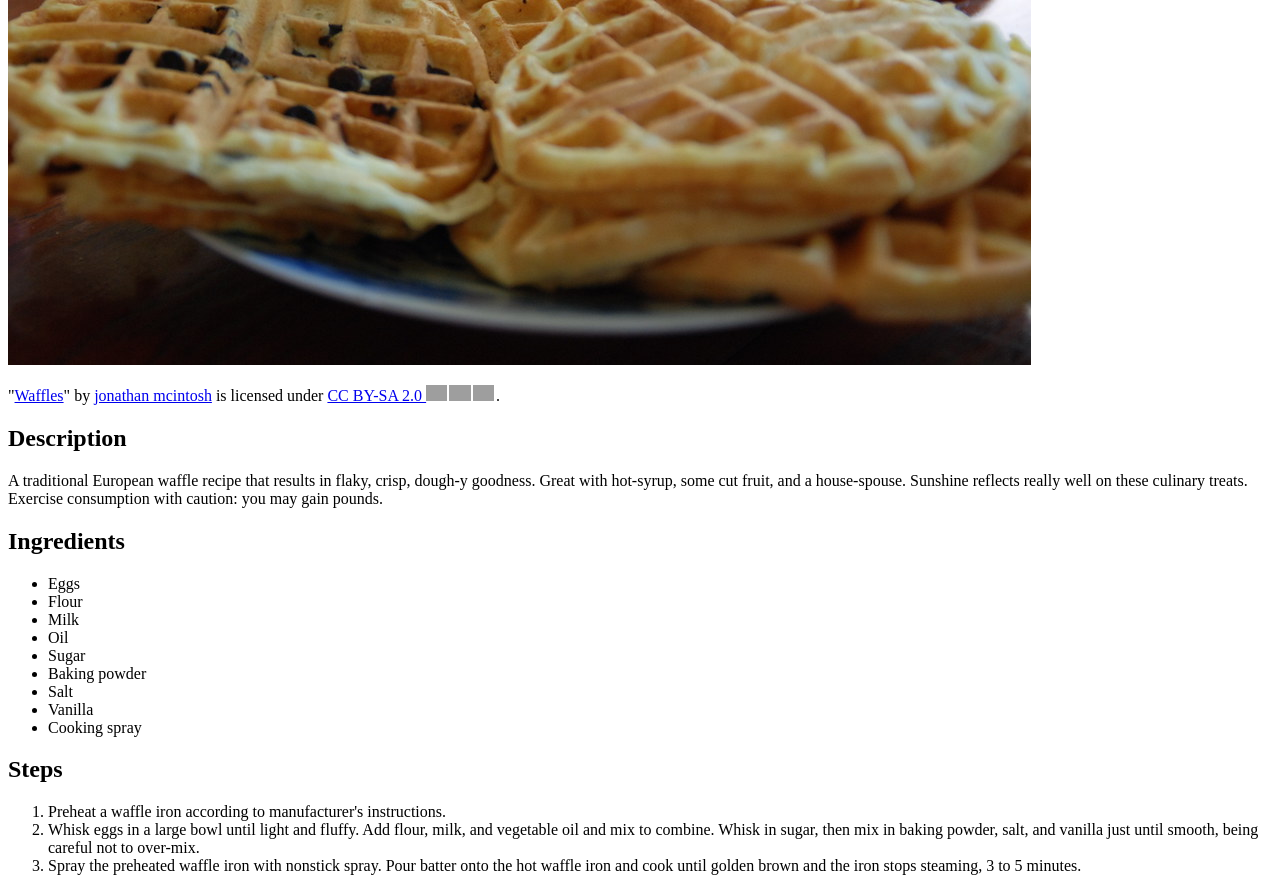
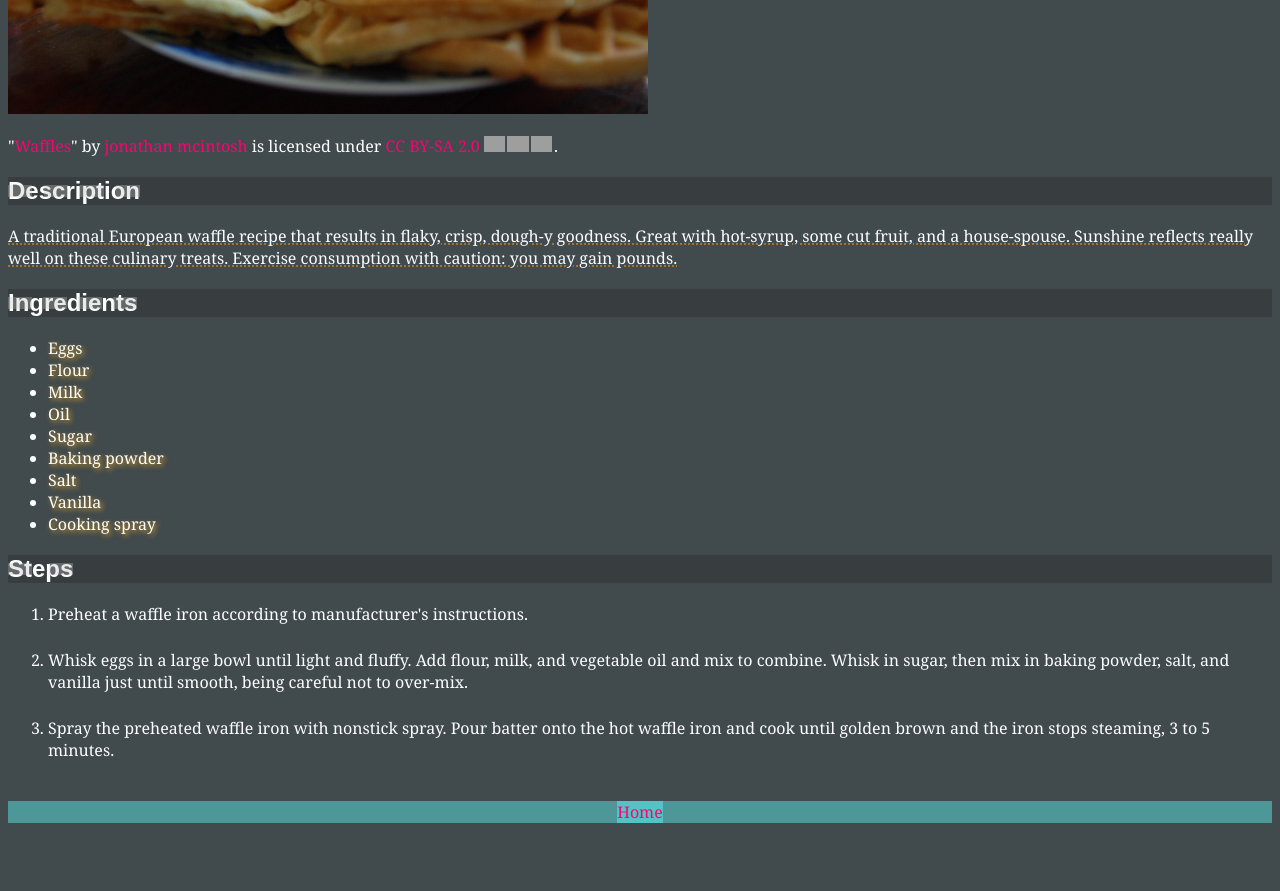
Before and after one commit to dissidenttux/odin-recipes, a plain HTML site: page recipes/waffles.html in a window 1280 px wide. Shown: the part 400-1291 px from the top of the page. After the commit the page ends 1231 px from the top, so only its background shows below. Drawn offline with Linux system fonts and the light colour scheme; grey boxes are pictures that could not be loaded.

Commit message:
Implement inital website style

```diff
--- a/recipes/waffles.html
+++ b/recipes/waffles.html
@@ -3,6 +3,7 @@
     <head>
         <meta charset="UTF-8">
         <title>Waffles | Odin Recipes</title>
+        <link href="../style.css" rel="stylesheet">
     </head>
 
     <body>
@@ -12,13 +13,13 @@
         <p class="attribution">"<a target="_blank" rel="noopener noreferrer" href="https://www.flickr.com/photos/68979377@N00/3751958052">Waffles</a>" by <a target="_blank" rel="noopener noreferrer" href="https://www.flickr.com/photos/68979377@N00">jonathan mcintosh</a> is licensed under <a target="_blank" rel="noopener noreferrer" href="https://creativecommons.org/licenses/by-sa/2.0/?ref=openverse">CC BY-SA 2.0 <img src="https://mirrors.creativecommons.org/presskit/icons/cc.svg" style="height: 1em; margin-right: 0.125em; display: inline;"></img><img src="https://mirrors.creativecommons.org/presskit/icons/by.svg" style="height: 1em; margin-right: 0.125em; display: inline;"></img><img src="https://mirrors.creativecommons.org/presskit/icons/sa.svg" style="height: 1em; margin-right: 0.125em; display: inline;"></img></a>.</p>
 
         <h2>Description</h2>
-        <p>A traditional European waffle recipe that results in flaky, crisp, dough-y goodness. Great
+        <p class="description">A traditional European waffle recipe that results in flaky, crisp, dough-y goodness. Great
             with hot-syrup, some cut fruit, and a house-spouse. Sunshine reflects really well on
             these culinary treats. Exercise consumption with caution: you may gain pounds.
         </p>
 
         <h2>Ingredients</h2>
-        <ul>
+        <ul class="ingredients-list">
             <li>Eggs</li>
             <li>Flour</li>
             <li>Milk</li>
@@ -37,5 +38,9 @@
             <li>Spray the preheated waffle iron with nonstick spray. Pour batter onto the hot waffle iron and cook until golden brown and the iron stops steaming, 3 to 5 minutes.</li>
         </ol>
 
+        <div id="anchor-home">
+            <a href="../index.html" id="anchor-home">Home</a>
+        </div>
+
     </body>
 </html>
--- /dev/null
+++ b/style.css
@@ -0,0 +1,55 @@
+body {
+    background-color: #414A4C;
+    color: #fdfeff;
+    font-family:Georgia, 'Times New Roman', Times, serif;
+}
+
+a {
+    color: #ff0073;
+    text-decoration: none;
+}
+a:hover {
+    color: #ff74b5;
+}
+a:visited {
+    color: #60895b;
+}
+
+img {
+    max-width: 40rem;
+    height: auto;
+}
+
+h1,
+h2 {
+    background-color: #2b2b2b66;
+    text-decoration: dotted white;
+}
+
+h2 {
+    font-family: Arial, Helvetica, sans-serif;
+    text-decoration: line-through #bebebe54 dashed .5em;
+}
+
+p.description {
+    text-decoration: underline rgb(170, 115, 43) dotted 2px;
+}
+
+ul.ingredients-list li {
+    text-shadow: 2px 2px 5px #e0a42a;
+}
+
+ol li {
+    padding-bottom: 1.5rem;
+}
+
+#anchor-home {
+    background-color: #60fcff6e;
+}
+a:visited#anchor-home {
+    color: white;
+}
+
+div#anchor-home {
+    text-align: center;
+}
```
Also changed, not shown: index.html (+1 -0 lines), recipes/nachos-refried-beans.html (+7 -2 lines), recipes/pbj-grilled.html (+7 -2 lines).
